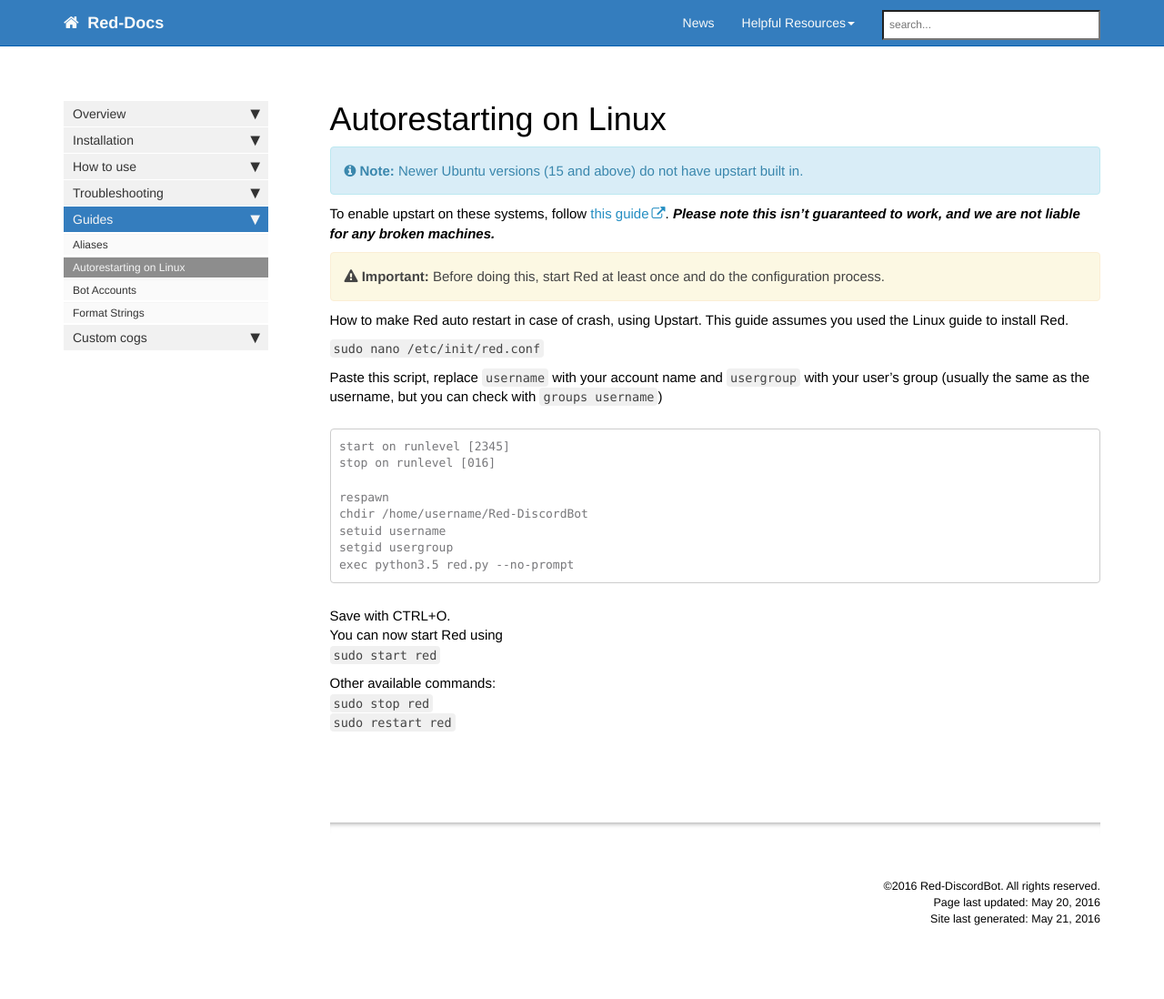
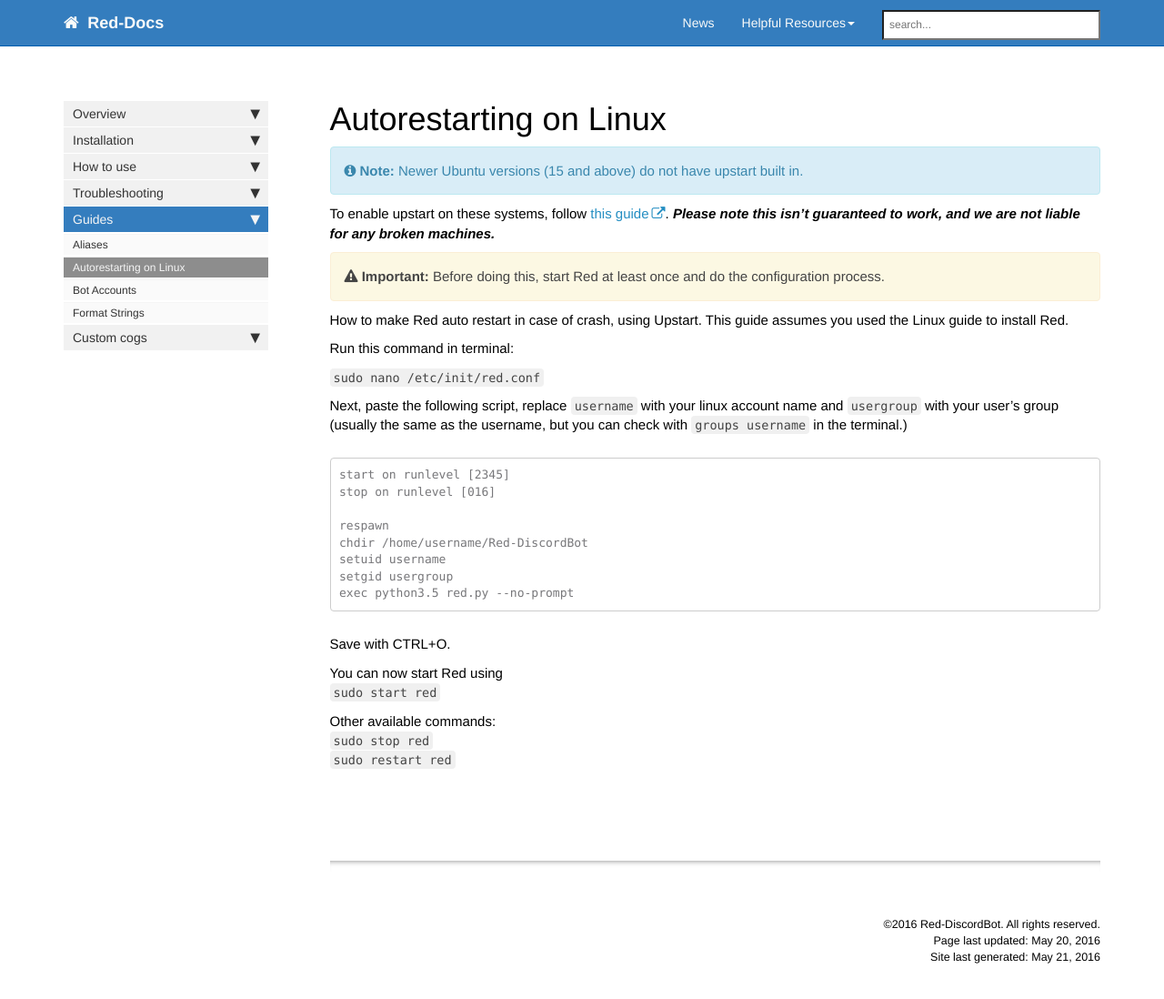
Before and after one commit to Twentysix26/Red-Docs, a Jekyll site: the page built from red/red_guide_linux_upstart.md, in a window 1280 px wide and 1121 px high. Shown: the top 1098 px of the window at 91% size. Built offline with Jekyll 4.4.1, drawn with Linux system fonts in a browser that asks for light colours; nearby versions of some CDN libraries; comment, search, counter and statistics services are not loaded.

Commit message:
clarification in upstart guide

````diff
--- a/red/red_guide_linux_upstart.md
+++ b/red/red_guide_linux_upstart.md
@@ -12,10 +12,11 @@ To enable upstart on these systems, follow [this guide](https://www.maketecheasi
 
 How to make Red auto restart in case of crash, using Upstart. This guide assumes you used the Linux guide to install Red.
 
+Run this command in terminal:
 
 `sudo nano /etc/init/red.conf`
 
-Paste this script, replace `username` with your account name and `usergroup` with your user's group (usually the same as the username, but you can check with `groups username`)
+Next, paste the following script, replace `username` with your linux account name and `usergroup` with your user's group (usually the same as the username, but you can check with `groups username` in the terminal.)
 
 ```
 start on runlevel [2345]
@@ -29,6 +30,7 @@ exec python3.5 red.py --no-prompt
 ```
 
 Save with CTRL+O.
+
 You can now start Red using
 `sudo start red`
 
````
